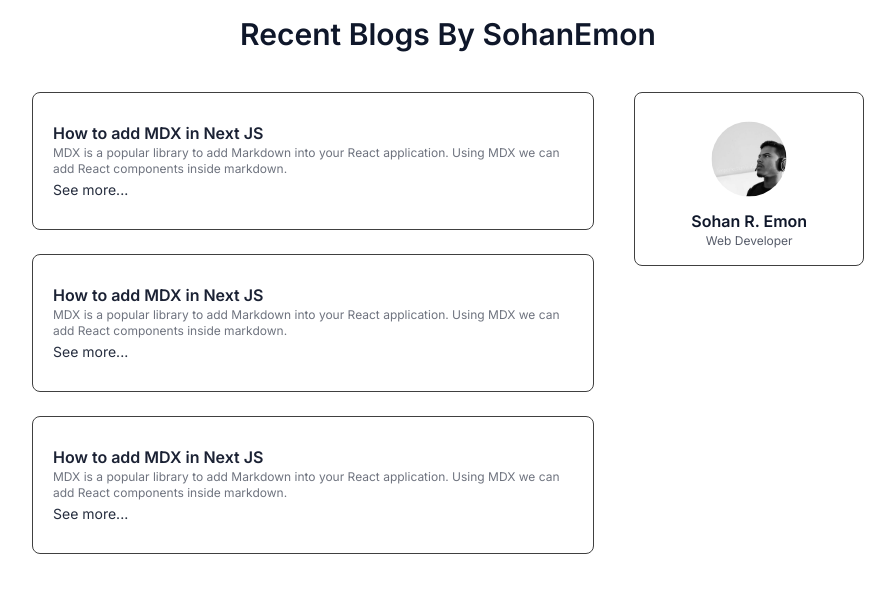
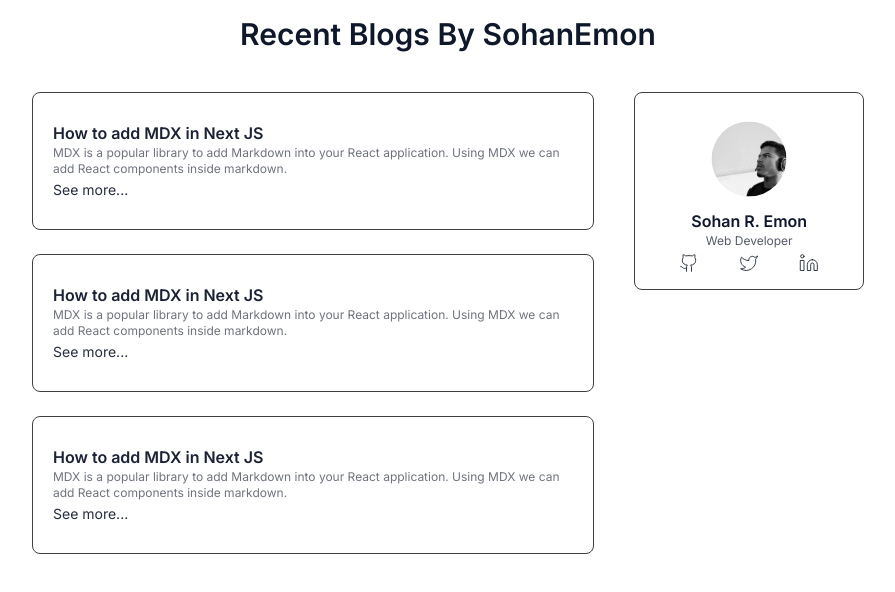
Before and after one commit to sohanemon/minimal-blogs, a Next.js app: page /blogs in a window 1280 px wide. Shown: the top 592 px of the page, without its empty margins (192-1087 px from the left). Built offline with nearby package versions, Linux system fonts and the light colour scheme.

Commit message:
Jun 12, 2023, 11:25 PM

```diff
--- a/src/app/(doc)/blogs/profile.tsx
+++ b/src/app/(doc)/blogs/profile.tsx
@@ -1,4 +1,5 @@
 import Image from 'next/image';
+import Social from './social';
 
 export default function Profile() {
   return (
@@ -12,6 +13,7 @@ export default function Profile() {
       />
       <p className='font-semibold'>Sohan R. Emon</p>
       <p className='text-xs opacity-70'>Web Developer</p>
+      <Social />
     </section>
   );
 }
--- a/src/app/(doc)/blogs/social.tsx
+++ b/src/app/(doc)/blogs/social.tsx
@@ -2,10 +2,22 @@ import { Github, Linkedin, Twitter } from 'lucide-react';
 
 export default function Social() {
   return (
-    <>
-      <Github size={20} strokeWidth={1} />
-      <Twitter size={20} strokeWidth={1} />
-      <Linkedin size={20} strokeWidth={1} />
-    </>
+    <div className='flex items-center justify-center gap-10 mt-1'>
+      <Github
+        size={20}
+        strokeWidth={1}
+        className='transition-colors hover:fill-neutral-300'
+      />
+      <Twitter
+        size={20}
+        strokeWidth={1}
+        className='transition-colors hover:fill-neutral-300'
+      />
+      <Linkedin
+        size={20}
+        strokeWidth={1}
+        className='transition-colors hover:fill-neutral-300'
+      />
+    </div>
   );
 }
```
